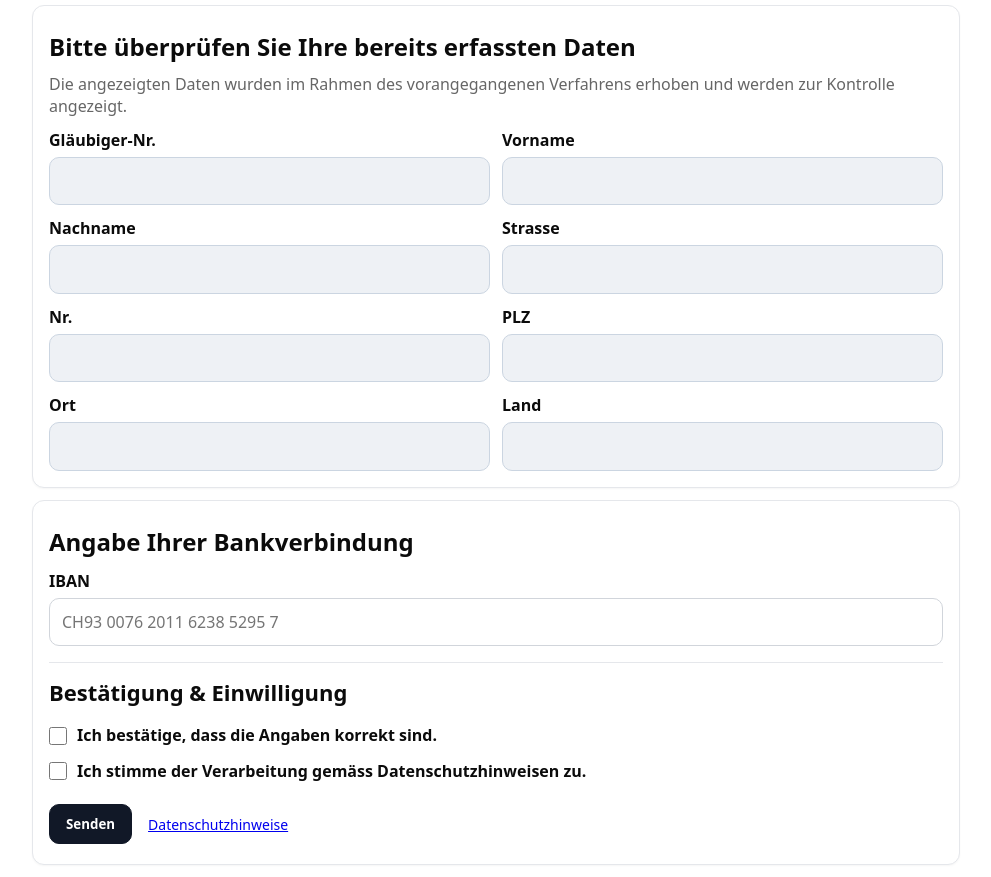
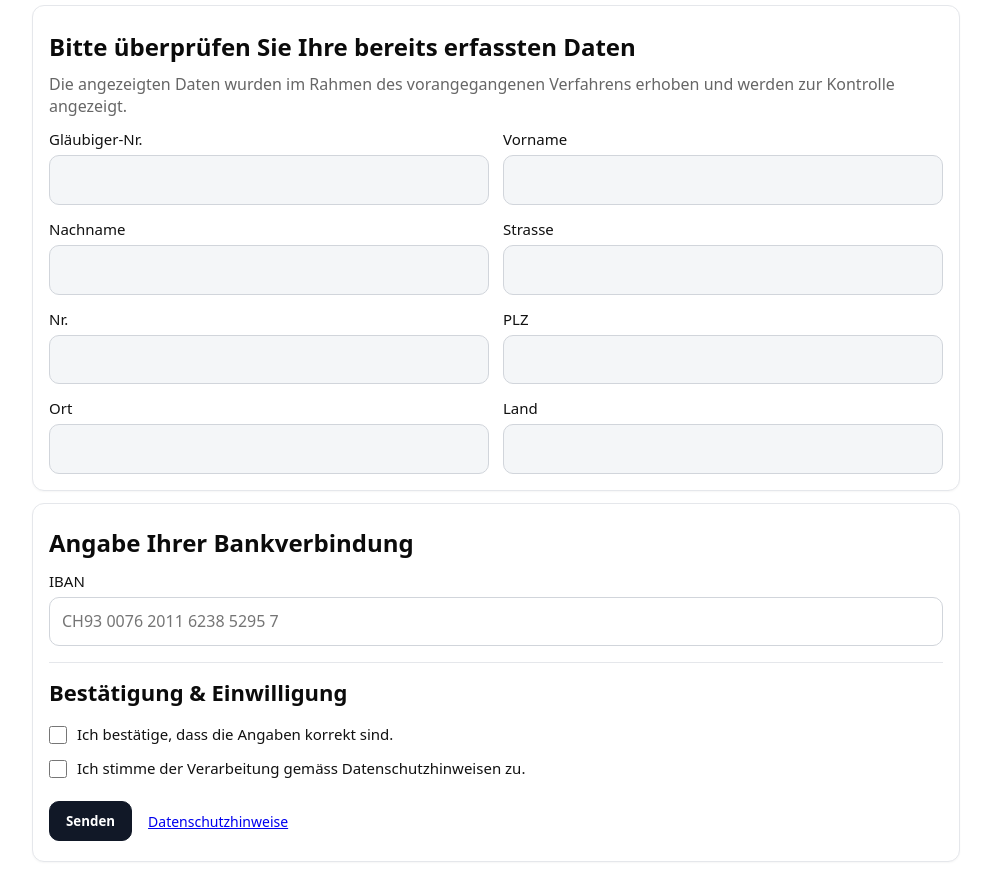
Before and after one commit to oroquest/iban-clean, a website: page index.html in a window 1280 px wide. Shown: the part 67-944 px from the top of the page, without its empty margins (144-1135 px from the left). Drawn offline with Linux system fonts and the light colour scheme; no server answers.

Commit message:
Update brand.css

```diff
--- a/brand.css
+++ b/brand.css
@@ -108,3 +108,37 @@ textarea[disabled]{
   .topbar .logo{ height: 44px; }
   .grid.two{ grid-template-columns:1fr }
 }
+
+/* === Read-only Daten optisch wie im VERIFY: nicht fett, etwas grösser === */
+
+/* Label-Typo (Feldbezeichnungen) */
+.card label{
+  font-weight: 400 !important;    /* normal statt fett */
+  font-size: 15px !important;     /* leicht grösser */
+  color: #111 !important;
+}
+
+/* Inputs allgemein (noch einheitlich grösser) */
+.card input,
+.card select,
+.card textarea{
+  font-size: 16px !important;
+}
+
+/* Read-only Felder (disabled): grösser & gut lesbar */
+.card input[disabled],
+.card select[disabled],
+.card textarea[disabled]{
+  font-size: 17px !important;     /* +1 Schritt */
+  font-weight: 400 !important;
+  background: #f4f6f8 !important; /* wie Verify */
+  color: #0f172a !important;
+  border-color: #d1d5db !important;
+}
+
+/* Mehr Rhythmus zwischen Zeilen */
+.grid.two{ gap: 14px !important; }
+.grid.one{ gap: 10px !important; }
+
+/* Feldtitel in Karten luftiger */
+.card h2 { margin-top: 6px !important; }
```
